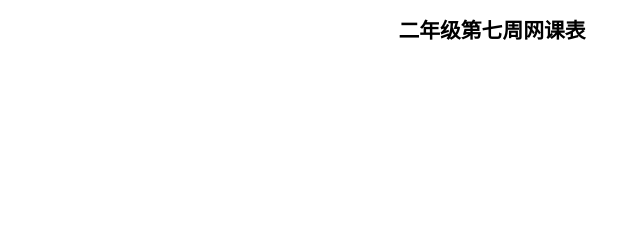
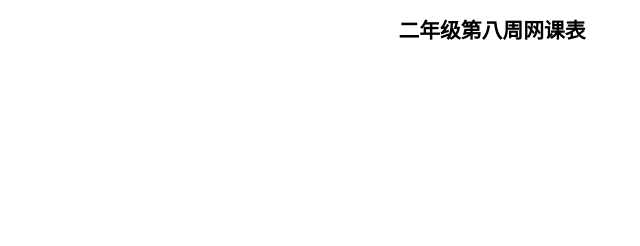
Before and after one commit to hibem/9x9, a plain HTML site: page week8/index.html in a window 1280 px wide. Shown: the top 246 px of the page, 148-788 px from the left. Drawn offline with Linux system fonts and the light colour scheme.

Commit message:
Update index.html

```diff
--- a/week8/index.html
+++ b/week8/index.html
@@ -42,7 +42,7 @@
 		</style>
 	</head>
 	<body>
-		<h1>二年级第七周网课表</h1>
+		<h1>二年级第八周网课表</h1>
 
 
 		<p>第一节课 9:20-9:40</p>
```
